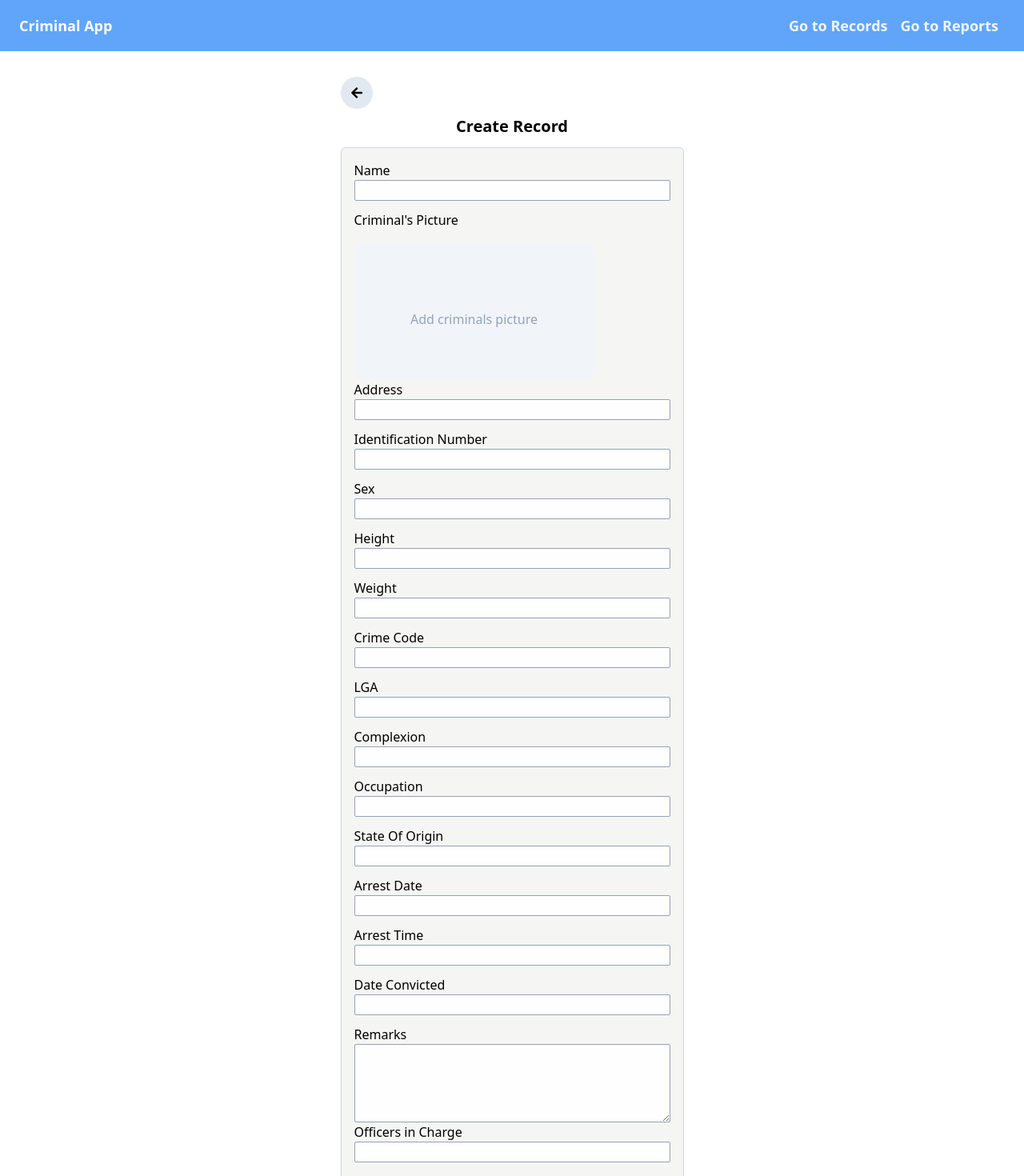
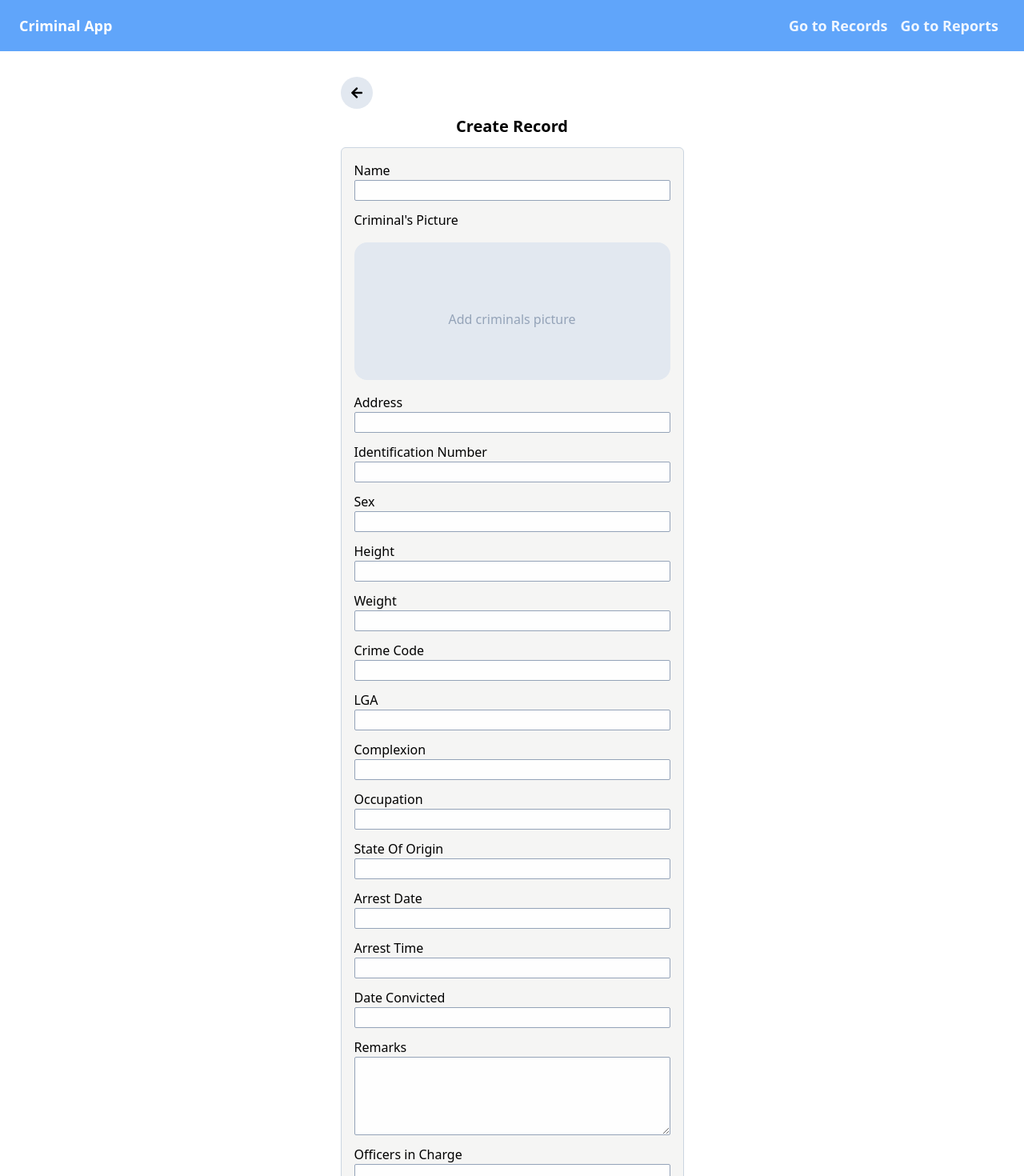
Before and after one commit to kenebebh/reports-and-notes, a React (Create React App) app: page /create-record in a window 1280 px wide. Shown: the top 1470 px of the page at 80% size. Built offline with nearby package versions, Linux system fonts and the light colour scheme.

Commit message:
styled record form

```diff
--- a/src/components/RecordForm.jsx
+++ b/src/components/RecordForm.jsx
@@ -77,16 +77,16 @@ export default function RecordForm() {
               required
             ></input>
           </div>
-          <div className="space-y-4 w-full">
+          <div className="space-y-4 w-full mb-4">
             <h3 className="font-">Criminal's Picture</h3>
 
-            <div className="max-h-[300px] w-[300px] overflow-hidden">
+            <div className="max-h-[300px] overflow-hidden w-full">
               <label
                 className="h-[220px] w-[200px] cursor-pointer overflow-hidden rounded-2xl"
                 htmlFor="picture"
               >
                 {!mediaPreview ? (
-                  <div className="mx-auto rounded-2xl bg-slate-100 py-16 text-center">
+                  <div className="mx-auto rounded-2xl bg-slate-200 py-16 text-center">
                     <p className="mt-5 text-slate-400">Add criminals picture</p>
                   </div>
                 ) : (
@@ -266,7 +266,7 @@ export default function RecordForm() {
               required
             ></input>
           </div>
-          <div className="flex flex-col">
+          <div className="flex flex-col mb-3">
             <label>Remarks</label>
             <textarea
               id="remarks"
```
